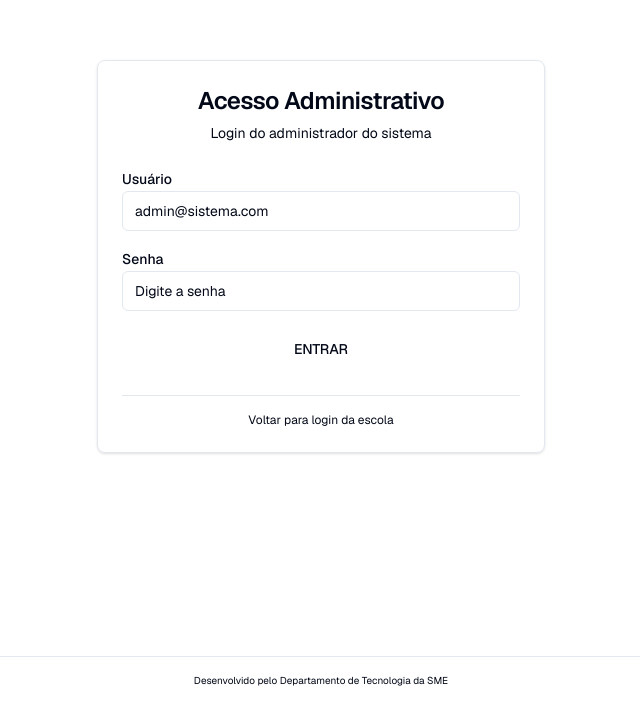
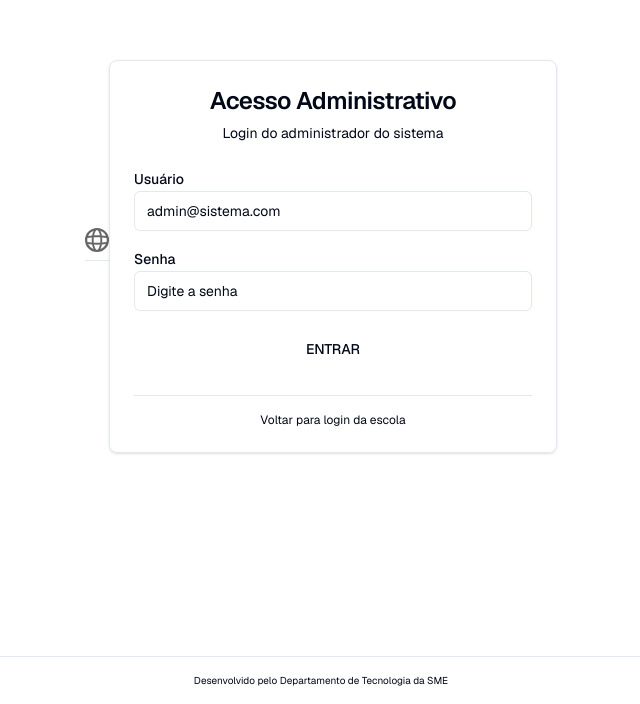
Before and after one commit to antoniooliveira-arch/falta-cmyk, a Next.js app: page /admin-login in a window 1280 px wide. Shown: the part 144-848 px from the top of the page, without its empty margins (319-959 px from the left). Built offline with nearby package versions, Linux system fonts and the light colour scheme; no server answers.

Commit message:
Add globe icon to auth headers

```diff
--- a/src/app/(auth)/admin-login/page.tsx
+++ b/src/app/(auth)/admin-login/page.tsx
@@ -42,6 +42,7 @@ export default function AdminLoginPage() {
   return (
     <div className="min-h-screen flex items-center justify-center bg-muted/50 p-4">
       <div className="text-center mb-6 bg-card border-b border-border">
+        <img src="/globe.svg" alt="Ícone do Sistema" className="h-6 w-auto mb-2" />
       </div>
       <Card className="w-full max-w-md">
         <CardHeader className="text-center">
--- a/src/app/(auth)/login/page.tsx
+++ b/src/app/(auth)/login/page.tsx
@@ -85,6 +85,7 @@ export default function LoginPage() {
   return (
     <div className="min-h-screen flex items-center justify-center bg-muted/50 p-4">
       <div className="text-center mb-6 bg-card border-b border-border">
+        <img src="/globe.svg" alt="Ícone do Sistema" className="h-6 w-auto mb-2" />
       </div>
       <Card className="w-full max-w-md">
         <CardHeader className="text-center">
```
